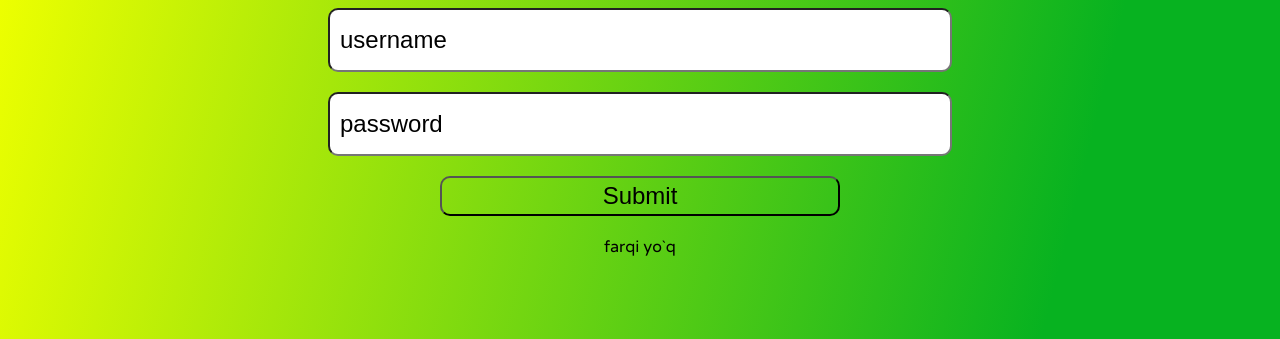
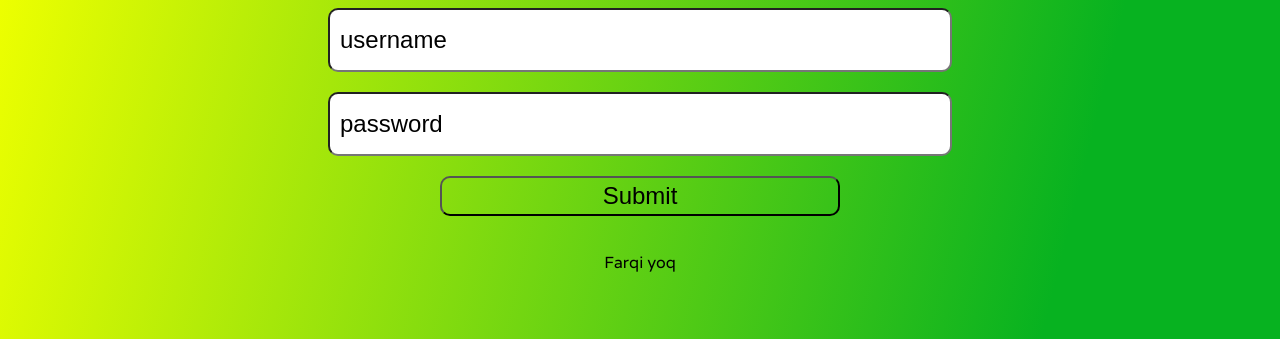
Before and after one commit to the-rustambek/darsishi, a plain HTML site: page forms.html in a window 1280 px wide. Shown: the top 339 px of the page. Drawn offline with Linux system fonts and the light colour scheme.

Commit message:
Xatolar tuzatildi

```diff
--- a/forms.html
+++ b/forms.html
@@ -12,7 +12,7 @@
             <input placeholder="username" type="text" class="input-username">
             <input placeholder="password" type="password" class="input-password">
             <button type="submit" class="btn">Submit</button>
-            farqi yo`q
+            <p>Farqi yoq</p>
         </form>
     </div>
 </body>
```
